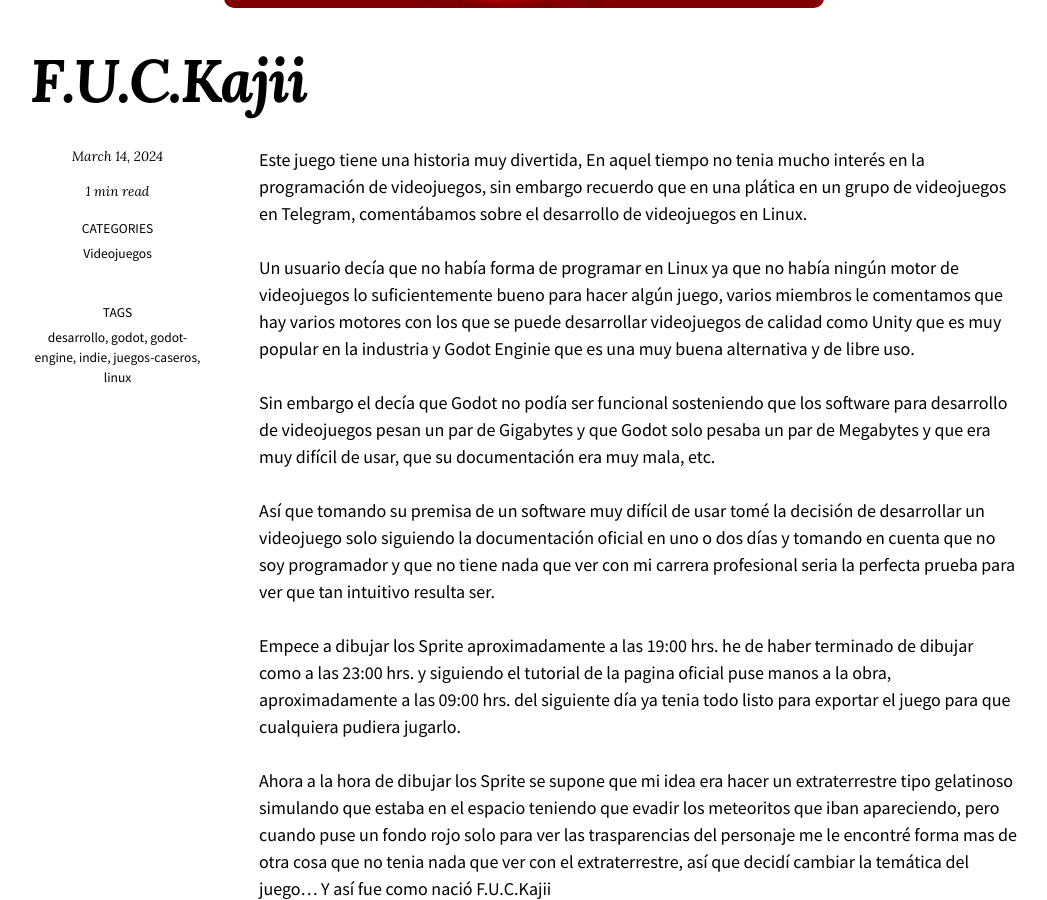
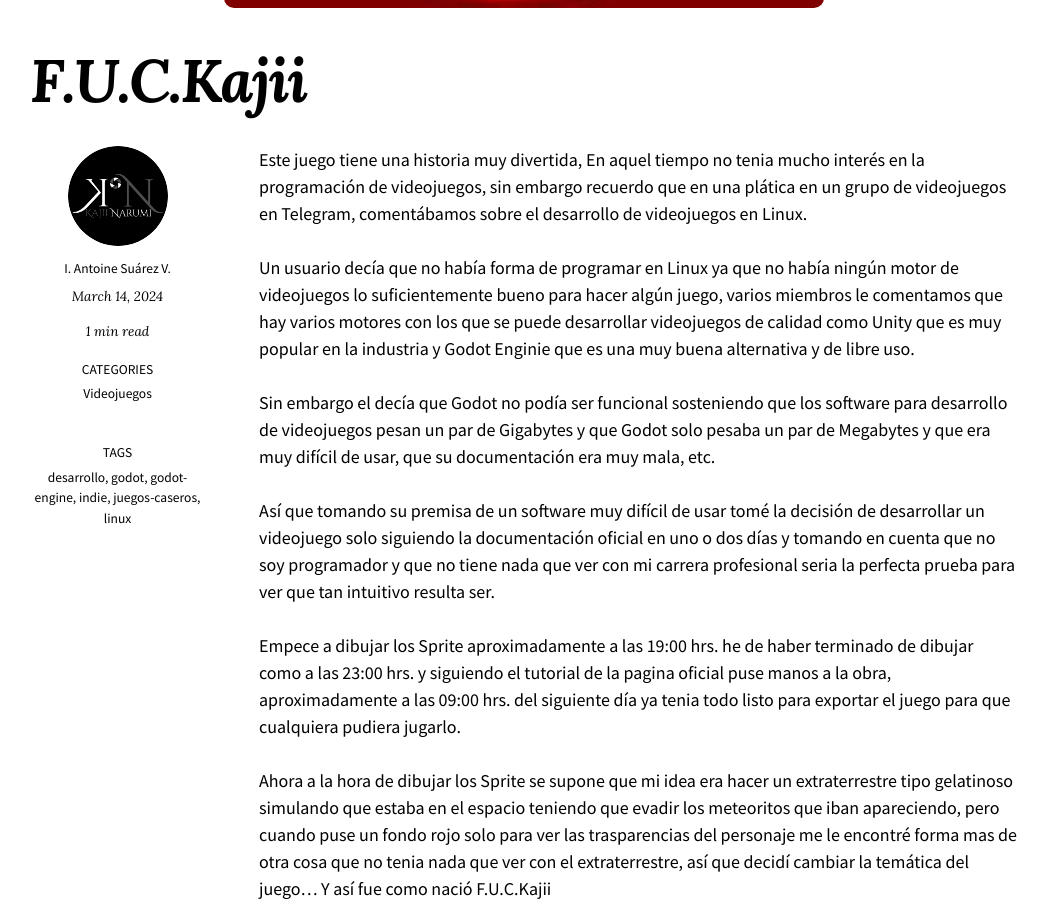
Before and after one commit to KajiiNarumi/Blog, a Jekyll site: the page built from _posts/2024-03-14-fuckajii.md, in a window 1280 px wide and 900 px high, scrolled down 863 px. Shown: the whole window, without its empty margins (116-1163 px from the left). Built offline with Jekyll 4.4.1, drawn with Linux system fonts in a browser that asks for light colours; nearby versions of some CDN libraries; a script that is not in the unit is left out.

Commit message:
Update authors.yml

```diff
--- a/_data/authors.yml
+++ b/_data/authors.yml
@@ -1,9 +1,10 @@
 # Sample Authors
 # Remove file or replace with your own
 
-Kajii Narumi:
-  name: Kajii Narumi
+I. Antoine Suárez V.:
+  name: "I. Antoine Suárez V."
   picture: /Blog/images/logo.png
+  url: "https://iasuarezv.wordpress.com/"
 #  twitter: "@billyrick"
 #  links:
 #    - title: Twitter
```
